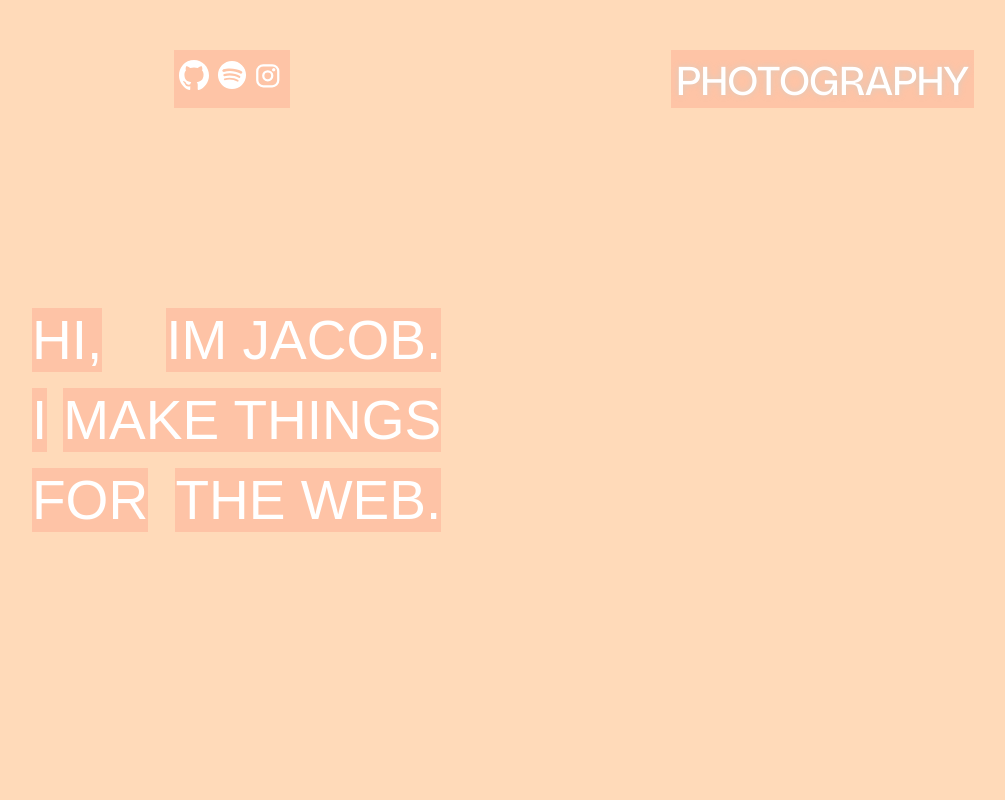
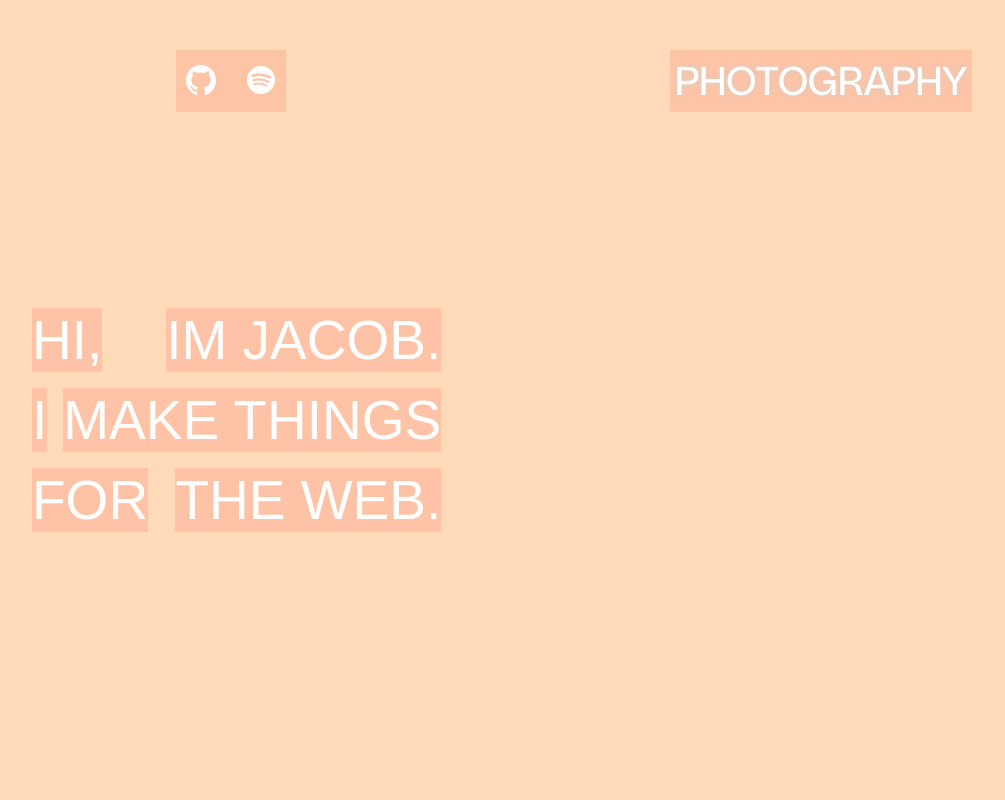
Before and after one commit to Jacobbidmead/new-portfolio, a React (Create React App) app: page / in a window 1280 px wide. Shown: the top 800 px of the page, without its empty margins (66-1071 px from the left). Built offline with nearby package versions, Linux system fonts and the light colour scheme.

Commit message:
Added spotify playlist link to icon

```diff
--- a/src/App.css
+++ b/src/App.css
@@ -53,10 +53,10 @@
 
 .nav-icons {
   background-color: rgba(244, 5, 5, 0.1);
-  padding: 5px;
+  padding: 10px;
   display: flex;
   flex-direction: row;
-  gap: 8px;
+  gap: 30px;
 }
 
 /* text */
@@ -462,6 +462,6 @@
   }
 
   .hover-underline-animation {
-    padding-top: 14px;
+    padding-top: 8px;
   }
 }
--- a/src/components/Nav.js
+++ b/src/components/Nav.js
@@ -1,7 +1,6 @@
 import { Link } from "react-router-dom";
 import GitHubIconComponent from "./GitHub";
 import SpotifyIconComponent from "./Spotify";
-import InstagramIconComponent from "./Instagram";
 
 const Nav = () => {
   return (
@@ -10,7 +9,6 @@ const Nav = () => {
         <div className="nav-icons">
           <GitHubIconComponent />
           <SpotifyIconComponent />
-          <InstagramIconComponent />
         </div>
         <Link to="/Photo" className="photo-link">
           <span className="hover-underline-animation"> PHOTOGRAPHY</span>
--- a/src/components/Spotify.js
+++ b/src/components/Spotify.js
@@ -3,7 +3,13 @@ import { ReactComponent as Icon } from "../icons/spotify.svg";
 const SpotifyIconComponent = () => {
   return (
     <div>
-      <Icon />
+      <a
+        href="https://open.spotify.com/playlist/3ieBiYfA1DqQMTOq2vpB0u?si=1780efef079247b1"
+        target="_blank"
+        rel="noreferrer"
+      >
+        <Icon />
+      </a>
     </div>
   );
 };
```
